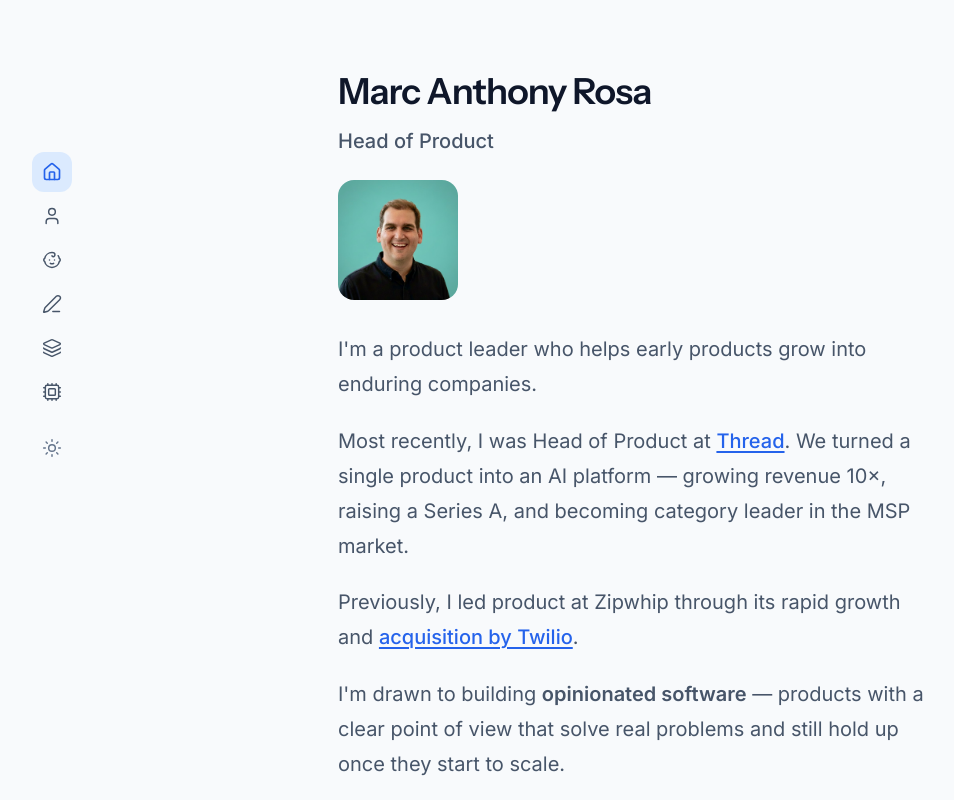
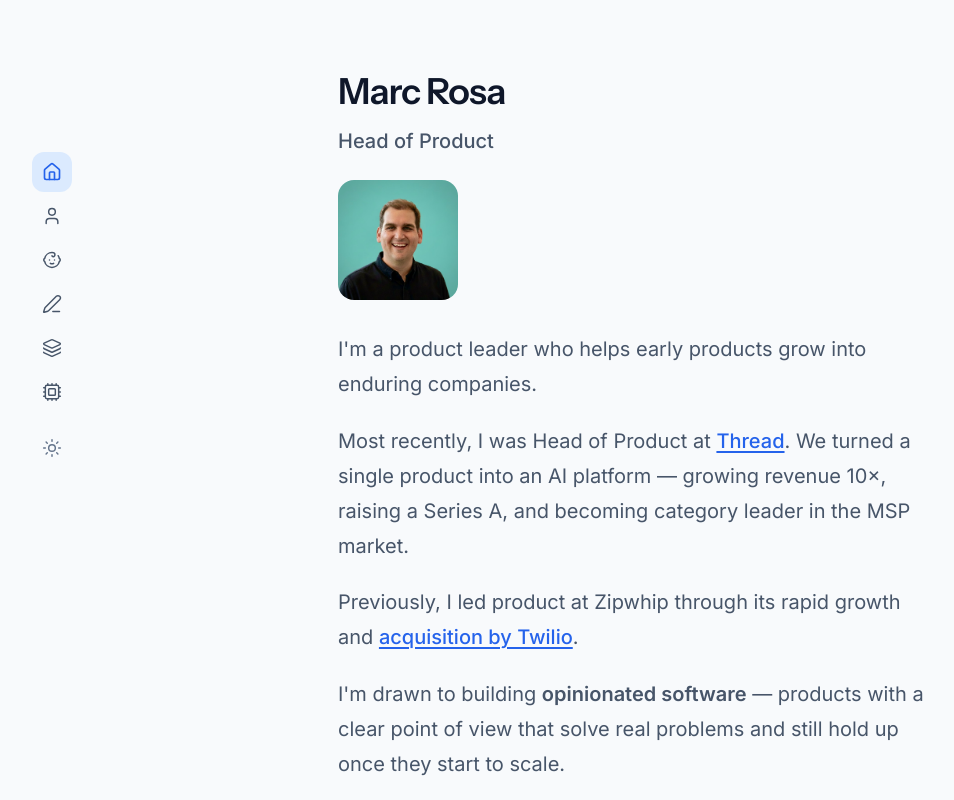
Before and after one commit to marcanthonyrosa/marcanthonyrosadotcom, a Next.js app: page / in a window 1280 px wide. Shown: the top 800 px of the page, without its empty margins (6-960 px from the left). Built offline with nearby package versions, Linux system fonts and the light colour scheme.

Commit message:
Remove "Anthony" from home page header (#74)

```diff
--- a/app/(site)/page.tsx
+++ b/app/(site)/page.tsx
@@ -47,7 +47,7 @@ export default function Home() {
           className="font-semibold mb-2 tracking-tight"
           style={{ color: "var(--text-1)", fontSize: "2.25rem" }}
         >
-          Marc Anthony Rosa
+          Marc Rosa
         </h1>
         <p
           className="mb-6 font-medium"
```
